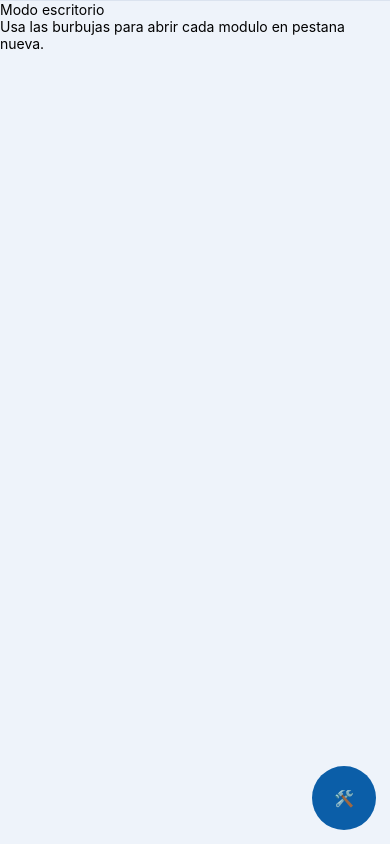
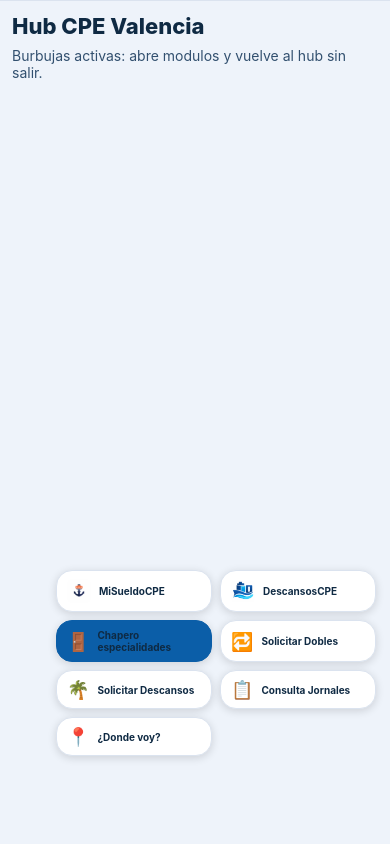
Before and after one commit to TheViking816/CalculoptaCPE, a React Native app in the folder mobile-app/: screen / in a window 390 px wide. Built offline with nearby package versions, Linux system fonts and the light colour scheme.

Commit message:
Add desktop hub experience with persistent bubbles and embedded modules

```diff
--- a/mobile-app/App.js
+++ b/mobile-app/App.js
@@ -240,9 +240,10 @@ export default function App() {
   const [status, setStatus] = useState('Listo.');
   const [calc, setCalc] = useState(null);
   const [url, setUrl] = useState(URL_HOME);
-  const [toolsOpen, setToolsOpen] = useState(false);
+  const [toolsOpen, setToolsOpen] = useState(Platform.OS === 'web');
   const [showDoorQuick, setShowDoorQuick] = useState(false);
   const [showResult, setShowResult] = useState(false);
+  const [webPanelUrl, setWebPanelUrl] = useState('');
   const topInset = Platform.OS === 'android' ? (RNStatusBar.currentHeight || 0) : 0;
 
   function openExternalWebUrl(target, statusText) {
@@ -407,6 +408,7 @@ true;
   function openChapero() {
     setStatus('Abriendo chapero...');
     const target = URL_CHAPERO;
+    if (Platform.OS === 'web') setWebPanelUrl('');
 
     if (openExternalWebUrl(target, 'Chapero abierto para mantener sesion.')) {
       return;
@@ -423,6 +425,14 @@ true;
   }
 
   function openModuleUrl(target) {
+    if (Platform.OS === 'web' && (target === URL_SUELDO || target === URL_DESCANSOS)) {
+      setWebPanelUrl(target);
+      setStatus('Modulo abierto dentro del hub web.');
+      setToolsOpen(true);
+      setShowDoorQuick(false);
+      return;
+    }
+
     if (openExternalWebUrl(target, 'Modulo abierto para mantener sesion.')) {
       return;
     }
@@ -479,8 +489,29 @@ true;
       <View style={styles.webWrap}>
         {Platform.OS === 'web' ? (
           <View style={styles.webInfo}>
-            <Text style={styles.webInfoTitle}>Modo escritorio</Text>
-            <Text style={styles.webInfoText}>Usa las burbujas para abrir cada modulo en pestana nueva.</Text>
+            <Text style={styles.webInfoTitle}>Hub CPE Valencia</Text>
+            {webPanelUrl ? (
+              <View style={styles.webPanel}>
+                <View style={styles.webPanelHeader}>
+                  <Text style={styles.webPanelTitle}>{webPanelUrl === URL_SUELDO ? 'MiSueldoCPE' : 'DescansosCPE'}</Text>
+                  <View style={styles.webPanelButtons}>
+                    <Pressable style={styles.webPanelBtn} onPress={() => openExternalWebUrl(webPanelUrl, 'Modulo abierto en pestana nueva.')}>
+                      <Text style={styles.webPanelBtnText}>Abrir fuera</Text>
+                    </Pressable>
+                    <Pressable style={styles.webPanelBtn} onPress={() => setWebPanelUrl('')}>
+                      <Text style={styles.webPanelBtnText}>Cerrar</Text>
+                    </Pressable>
+                  </View>
+                </View>
+                <iframe
+                  title="Modulo CPE"
+                  src={webPanelUrl}
+                  style={{ width: '100%', height: '100%', border: '0', borderBottomLeftRadius: 12, borderBottomRightRadius: 12 }}
+                />
+              </View>
+            ) : (
+              <Text style={styles.webInfoText}>Burbujas activas: abre modulos y vuelve al hub sin salir.</Text>
+            )}
           </View>
         ) : (
           <WebViewComponent
@@ -556,6 +587,7 @@ true;
         </View>
       ) : null}
 
+      {Platform.OS === 'web' ? null : (
         <Pressable
           style={styles.fab}
           onPress={() => {
@@ -566,6 +598,7 @@ true;
         >
           <Text style={styles.fabText}>{toolsOpen ? 'X' : '\uD83D\uDEE0\uFE0F'}</Text>
         </Pressable>
+      )}
 
       {showResult && calc && calc.ok ? (
         <View style={styles.resultCard}>
@@ -604,6 +637,32 @@ true;
 const styles = StyleSheet.create({
   safe: { flex: 1, backgroundColor: '#eef3fa' },
   webWrap: { flex: 1, minHeight: 280, borderTopWidth: 1, borderTopColor: '#dbe3ef' },
+  webInfo: { flex: 1, padding: 12 },
+  webInfoTitle: { fontSize: 22, fontWeight: '800', color: '#0f2a43', marginBottom: 8 },
+  webInfoText: { fontSize: 14, color: '#32506f' },
+  webPanel: {
+    flex: 1,
+    minHeight: 420,
+    borderWidth: 1,
+    borderColor: '#dbe3ef',
+    borderRadius: 12,
+    overflow: 'hidden',
+    backgroundColor: '#ffffff',
+  },
+  webPanelHeader: {
+    height: 46,
+    paddingHorizontal: 10,
+    borderBottomWidth: 1,
+    borderBottomColor: '#e5ebf5',
+    backgroundColor: '#f6f9ff',
+    flexDirection: 'row',
+    alignItems: 'center',
+    justifyContent: 'space-between',
+  },
+  webPanelTitle: { fontWeight: '800', color: '#123151' },
+  webPanelButtons: { flexDirection: 'row', alignItems: 'center', gap: 8 },
+  webPanelBtn: { backgroundColor: '#0b5ea8', borderRadius: 8, paddingHorizontal: 10, paddingVertical: 6 },
+  webPanelBtnText: { color: '#ffffff', fontWeight: '700', fontSize: 12 },
   quickActions: {
     position: 'absolute',
     right: 14,
```
Lines whose indentation alone changed are shown as unchanged.
